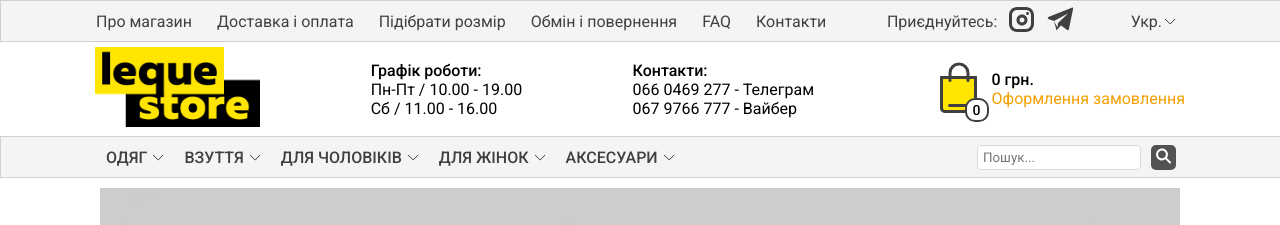
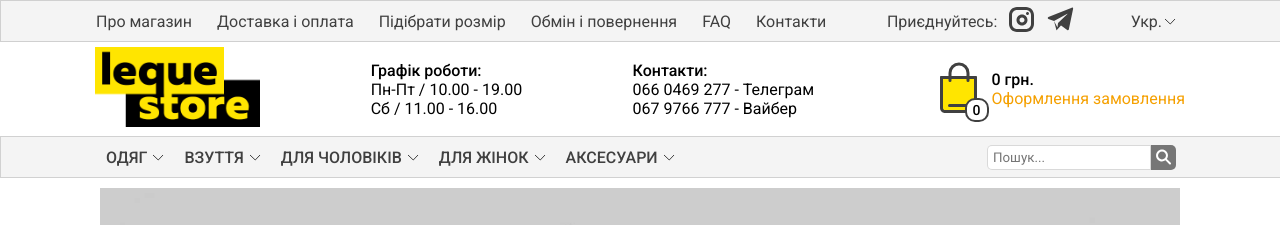
Before and after one commit to HatterJS/lequestore, a React (Create React App) app: page / in a window 1280 px wide. Shown: the top 225 px of the page. Built offline with nearby package versions, Linux system fonts and the light colour scheme; no server answers.

Commit message:
added Cart functionality (backend + delete items)

```diff
--- a/package.json
+++ b/package.json
@@ -6,6 +6,7 @@
     "@testing-library/jest-dom": "^5.16.5",
     "@testing-library/react": "^13.4.0",
     "@testing-library/user-event": "^13.5.0",
+    "axios": "^0.27.2",
     "react": "^18.2.0",
     "react-dom": "^18.2.0",
     "react-scripts": "5.0.1",
--- a/src/App.js
+++ b/src/App.js
@@ -1,4 +1,5 @@
 import React from 'react';
+import axios from 'axios';
 import GoodsItem from './components/GoodsItem';
 import Header from './components/Header';
 import QuickCart from './components/QuickCart';
@@ -8,28 +9,31 @@ import Footer from './components/Footer';
 import './css/App.css';
 
 function App() {
-  const [quickCart, setQuickCart] = React.useState(false);
-  const [goods, setGoods] = React.useState([]);
-  const [addedItems, setAddedItems] = React.useState([]);
-  const [goodsTitle, setGoodsTitle] = React.useState('Всі пропозиції');
+  const [quickCart, setQuickCart] = React.useState(false); //отображение/скрытие корзины
+  const [goods, setGoods] = React.useState([]); //отображение товаров на главной
+  const [addedItems, setAddedItems] = React.useState([]); //отображение товаров добавленных в корзину
+  const [goodsTitle, setGoodsTitle] = React.useState(''); //заголовок блока товаров
 
-  React.useEffect(() => {
-    fetch('https://632db5102cfd5ccc2af512de.mockapi.io/items')
-      .then(res => {
-        return res.json();
-      })
-      .then(json => {
-        setGoods(json);
-      });
+  React.useEffect(() => { //необходимо для того, чтобы подгрузка с бекэнда происходила только 1 раз при загрузке страницы
+      axios.get('https://632db5102cfd5ccc2af512de.mockapi.io/items')
+        .then(res => setGoods(res.data)); //подгрузка с бекэнда всех товаров
+      axios.get('https://632db5102cfd5ccc2af512de.mockapi.io/cartItems')
+        .then(res => setAddedItems(res.data)); //подгрузка с бекэнда товаров добавленных в корзину
   }, []);
 
   const addedOnCart = (obj) => {
-    setAddedItems(prev => [...prev, obj]);
+    axios.post('https://632db5102cfd5ccc2af512de.mockapi.io/cartItems', obj); //выгрузка на бекэнд товаров добавленных в корзину
+    setAddedItems(prev => [...prev, obj]); //отображение товаров добавленных в корзину
+  }
+
+  const deleteFromCart = (id) => { //удаление товаров из корзины
+    axios.delete(`https://632db5102cfd5ccc2af512de.mockapi.io/cartItems/${id}`); //удаление с бека
+    setAddedItems((prev) => prev.filter(item => item.id !== id)); //удаление из корзины
   }
 
   return (
     <div className='wrapper'>
-      {quickCart && <QuickCart onClose = {() => setQuickCart(false)} addedItems = {addedItems}/>}
+      {quickCart && <QuickCart onClose = {() => setQuickCart(false)} addedItems = {addedItems} deleteItem = {deleteFromCart}/>}
       <Header />
       <Address
         onClickCart = {() => setQuickCart(true)}
@@ -53,10 +57,11 @@ function App() {
           <div><p>Нова колекція</p></div>
           <div><p>Хіт продажів</p></div>
         </div>
-        <h2>{goodsTitle} <div></div></h2>
+        <h2>{goodsTitle ? `Пошук: ${goodsTitle}` : 'Всі пропозиції'} <div></div></h2>
         <div className="content__goodsBlock">
-          {goods.map((obj, index) => <GoodsItem
+          {goods.filter((item) => item.name.toLowerCase().includes(goodsTitle.toLowerCase())).map((obj, index) => <GoodsItem
             key = {index}
+            id = {index + 1} // какой-то бред (на бекэнде id с 0 а index с 1 и при удалении из корзины пока с бека не подтянулись айдишники один товар не удаляется). Возможно брать из бека нужно в момент открытия корзины а не в момент загрузки страницы.
             name = {obj.name}
             cost = {obj.cost}
             goodsImage = {obj.goodsImage}
--- a/src/components/GoodsItem.js
+++ b/src/components/GoodsItem.js
@@ -10,7 +10,8 @@ function GoodsItem(props) {
     const [isAdded, setIsAdded] = React.useState(false);
     const addedToCart = () => {
         setIsAdded(!isAdded);
-            props.onAddToCart({
+        props.onAddToCart({
+            "id": props.id,
             "name": props.name,
             "cost": props.cost,
             "goodsImage": props.goodsImage
--- a/src/components/NavBar.js
+++ b/src/components/NavBar.js
@@ -7,7 +7,7 @@ const arrowSVG = <svg width="12" height="7" viewBox="0 0 12 7">
 function NavBar(props) {
 
     const onChangeSearchInput = (event) => {
-        event.target.value ? props.onChangeSearch(`Пошук: "${event.target.value}"`) : props.onChangeSearch('Всі пропозиції');
+        event.target.value ? props.onChangeSearch(event.target.value) : props.onChangeSearch('');
     }
 
     return(
@@ -70,11 +70,11 @@ function NavBar(props) {
             </ul>
             <div className='navBar__searchForm'>
                 <input onChange={onChangeSearchInput} name='search' placeholder='Пошук...' type="search" maxLength={40} />
-                <button type='submit'>
-                <svg width="16" height="16" viewBox="0 0 16 16" fill="none">
-                    <path fillRule="evenodd" clipRule="evenodd" d="M9.45083 11.293C7.12325 12.948 3.87379 12.732 1.78682 10.645C-0.541063 8.31714 -0.541063 4.54289 1.78682 2.21501C4.11471 -0.112876 7.88895 -0.112876 10.2168 2.21501C12.3037 4.30189 12.5198 7.55115 10.865 9.87871L14.7114 13.7251C15.1019 14.1156 15.1019 14.7488 14.7114 15.1393C14.3209 15.5298 13.6877 15.5298 13.2972 15.1393L9.45083 11.293ZM8.80263 9.23081C7.25579 10.7776 4.74787 10.7776 3.20104 9.23081C1.6542 7.68398 1.6542 5.17606 3.20104 3.62922C4.74787 2.08239 7.25579 2.08239 8.80263 3.62922C10.3495 5.17606 10.3495 7.68398 8.80263 9.23081Z" fill="white"/>
-                </svg>
-                </button>
+                <div className='navBar__searchIco'>
+                    <svg width="16" height="16" viewBox="0 0 16 16" fill="none">
+                        <path fillRule="evenodd" clipRule="evenodd" d="M9.45083 11.293C7.12325 12.948 3.87379 12.732 1.78682 10.645C-0.541063 8.31714 -0.541063 4.54289 1.78682 2.21501C4.11471 -0.112876 7.88895 -0.112876 10.2168 2.21501C12.3037 4.30189 12.5198 7.55115 10.865 9.87871L14.7114 13.7251C15.1019 14.1156 15.1019 14.7488 14.7114 15.1393C14.3209 15.5298 13.6877 15.5298 13.2972 15.1393L9.45083 11.293ZM8.80263 9.23081C7.25579 10.7776 4.74787 10.7776 3.20104 9.23081C1.6542 7.68398 1.6542 5.17606 3.20104 3.62922C4.74787 2.08239 7.25579 2.08239 8.80263 3.62922C10.3495 5.17606 10.3495 7.68398 8.80263 9.23081Z" fill="white"/>
+                    </svg>
+                </div>
             </div>
             </div>
         </nav>
--- a/src/components/QuickCart.js
+++ b/src/components/QuickCart.js
@@ -4,7 +4,7 @@ const deleteFromCart = <svg width="40" height="40" viewBox="0 0 40 40" fill="non
     <path fillRule="evenodd" clipRule="evenodd" d="M23.2504 26.0279L24.3111 27.0885L26.4324 24.9672L25.3717 23.9065L22.6735 21.2083L25.9336 17.9482L26.9942 16.8875L24.8729 14.7662L23.8123 15.8269L20.5522 19.087L17.5936 16.1284L16.5329 15.0677L14.4116 17.189L15.4723 18.2497L18.4308 21.2083L15.327 24.3121L14.2663 25.3728L16.3876 27.4941L17.4483 26.4335L20.5522 23.3296L23.2504 26.0279Z" fill="black" fillOpacity="0.3"/>
 </svg>
 
-function QuickCart({onClose, addedItems = []}) {
+function QuickCart({onClose, addedItems = [], deleteItem}) {
 
   return(
       <div className="quickCart">
@@ -12,14 +12,14 @@ function QuickCart({onClose, addedItems = []}) {
         <div className="quickCart__content">
           <h4>АКТИВНІ ЗАМОВЛЕННЯ</h4>
           <div className="quickCart__itemsBlock">
-            {addedItems.map((obj) => (
-              <div className="quickCart__item">
+            {addedItems.map((obj, index) => (
+              <div className="quickCart__item" key = {index}>
                 <div><img src={obj.goodsImage} alt="sneakers" /></div>
                 <div className='quickCart__description'>
                   <p>{obj.name}</p>
                   <p>{obj.cost} грн.</p>
                 </div>
-                <div>{deleteFromCart}</div>
+                <div onClick={() => deleteItem(obj.id)}>{deleteFromCart}</div>
               </div>))
             }
           </div>
--- a/src/css/App.css
+++ b/src/css/App.css
@@ -400,22 +400,27 @@ nav {
 .navBar__searchForm input {
   height: 25px;
   padding: 5px;
-  margin-right: 10px;
   border: 1px solid rgba(64, 64, 64, 0.2);
-  border-radius: 5px;
+  border-radius: 5px 0 0 5px;
 }
-.navBar__searchForm button {
-  position: relative;
+.navBar__searchForm input:focus {
+  border: 2px solid rgba(64, 64, 64, 0.8);
+}
+.navBar__searchForm div {
+  display: -webkit-box;
+  display: -ms-flexbox;
+  display: flex;
+  -webkit-box-pack: center;
+      -ms-flex-pack: center;
+          justify-content: center;
+  -webkit-box-align: center;
+      -ms-flex-align: center;
+          align-items: center;
   height: 25px;
   width: 25px;
-  background-color: rgba(64, 64, 64, 0.9);
-  border-radius: 20%;
+  background-color: rgba(64, 64, 64, 0.7);
+  border-radius: 0 5px 5px 0;
   margin-right: 10px;
-  -webkit-transition: all 0.2s ease-in-out;
-  transition: all 0.2s ease-in-out;
-}
-.navBar__searchForm button:hover {
-  background-color: rgba(64, 64, 64, 0.7);
 }
 
 .content__banner-slider {
--- a/src/css/App.scss
+++ b/src/css/App.scss
@@ -272,21 +272,21 @@ nav {
     input {
         height: 25px;
         padding: 5px;
-        margin-right: 10px;
         border: $borderBar;
-        border-radius: 5px;
+        border-radius: 5px 0 0 5px;
+        &:focus {
+            border: 2px solid rgba(64, 64, 64, 0.8);
+        }
     }
-    button {
-        position: relative;
+    div {
+        display: flex;
+        justify-content: center;
+        align-items: center;
         height: 25px;
         width: 25px;
-        @include bgColor(0.9);
-        border-radius: 20%;
+        @include bgColor(0.7);
+        border-radius: 0 5px 5px 0;
         margin-right: 10px;
-        transition: $transition;
-        &:hover {
-            @include bgColor(0.7);
-        }
     }
 }
 
--- a/src/css/index.css
+++ b/src/css/index.css
@@ -14,7 +14,7 @@ body {
   font-family: "Roboto";
 }
 
-a, h1, h2, h3, h4 h5 {
+a, h1, h2, h3, h4, h5 {
   text-decoration: none;
   color: rgb(64, 64, 64);
 }
@@ -31,3 +31,7 @@ button {
 button:hover {
   cursor: pointer;
 }
+
+input:focus {
+  outline: none;
+}
--- a/src/css/index.scss
+++ b/src/css/index.scss
@@ -15,7 +15,7 @@ $textColor: rgba(64, 64, 64);
     font-style: none;
     font-family: 'Roboto';
 }
-a, h1, h2, h3, h4 h5 {
+a, h1, h2, h3, h4, h5 {
     text-decoration: none;
     color: $textColor;
 }
@@ -30,3 +30,6 @@ button {
         cursor: pointer;
     }
 }
+input:focus {
+    outline: none;
+}
```
Also changed, not shown: 1 other file (tests, documents, lock files or other folders).
